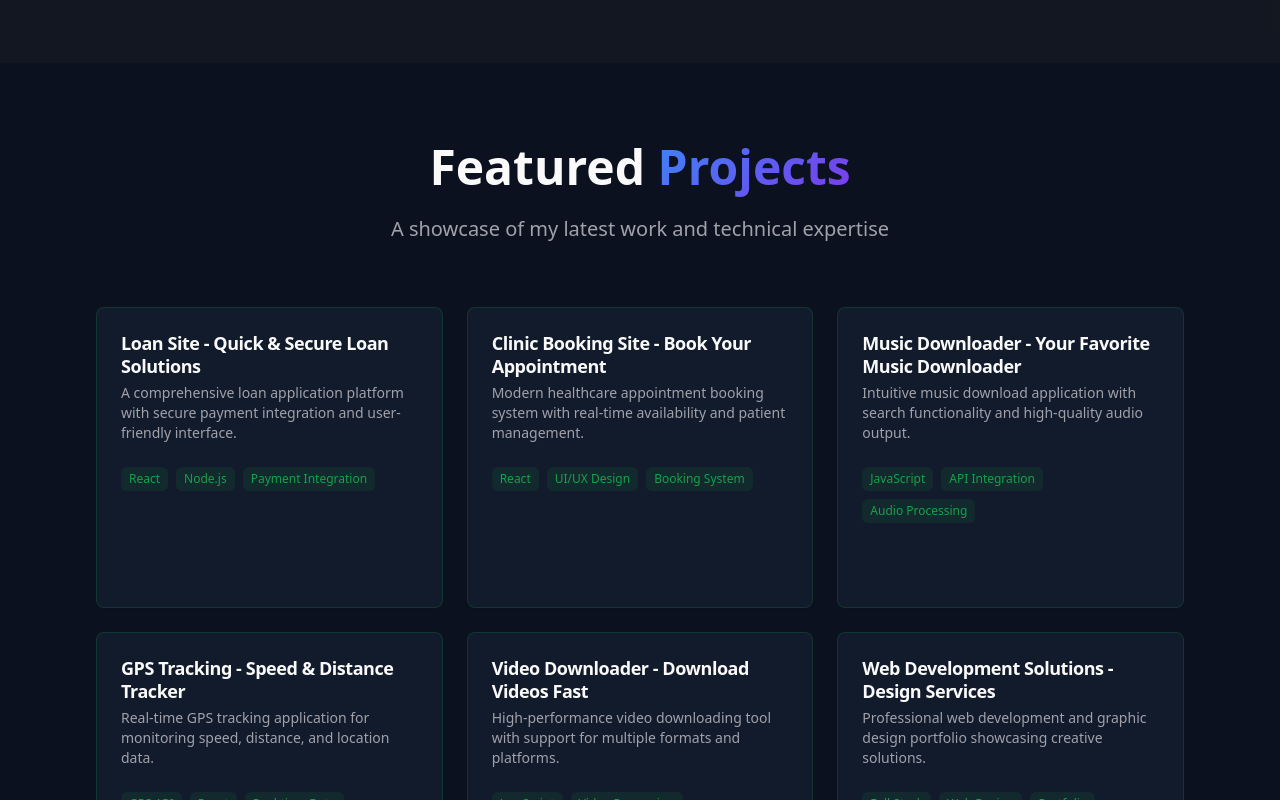
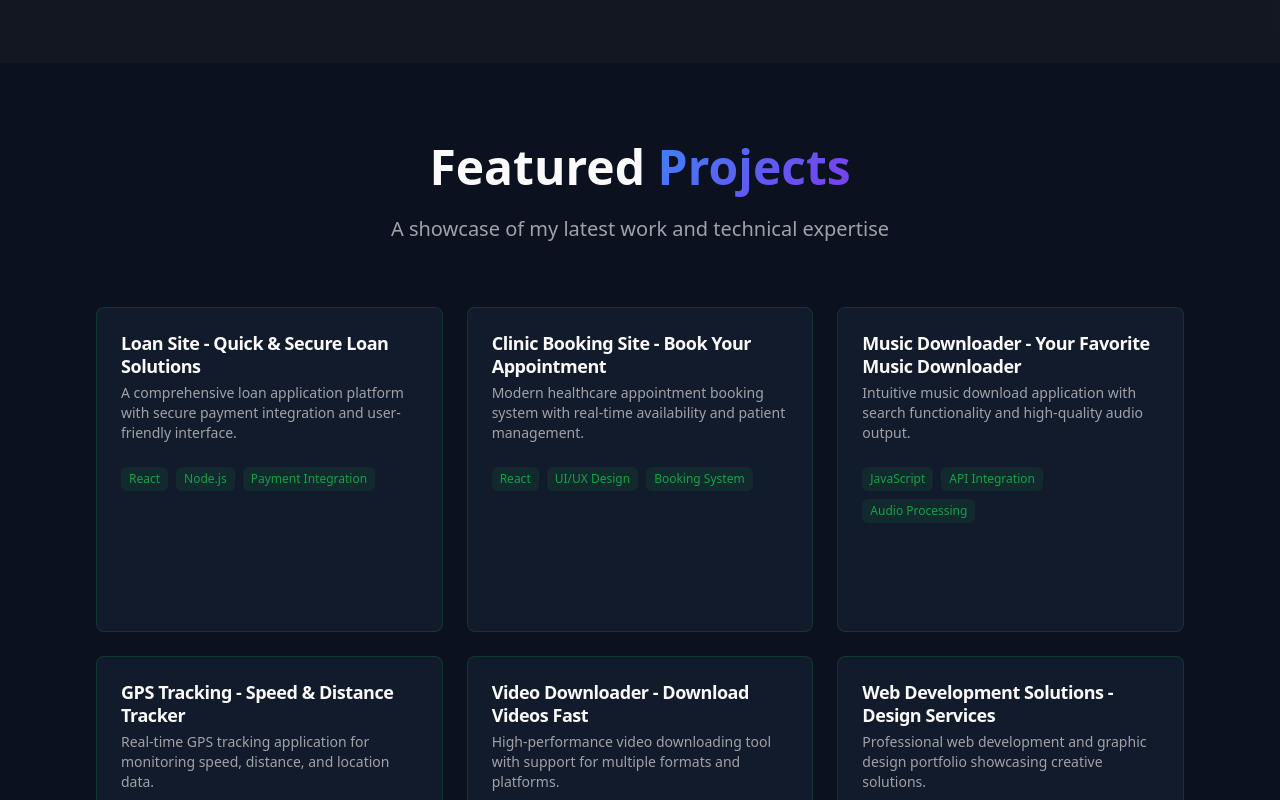
Before and after one commit to Ericmusyoka2020/eric-stackcrafts-folio, a React (Vite) app: page / in a window 1280 px wide. Shown: the part 2000-2800 px from the top of the page. Built offline with nearby package versions, Linux system fonts and the light colour scheme.

Commit message:
Update project layout

```diff
--- a/src/components/Projects.tsx
+++ b/src/components/Projects.tsx
@@ -72,7 +72,7 @@ const Projects = () => {
                   {project.description}
                 </CardDescription>
               </CardHeader>
-              <CardContent className="flex flex-col h-full">
+              <CardContent className="flex flex-col justify-between h-full">
                 <div className="flex flex-wrap gap-2 mb-6">
                   {project.tech.map((tech, techIndex) => (
                     <span
@@ -83,7 +83,8 @@ const Projects = () => {
                     </span>
                   ))}
                 </div>
-                <div className="mt-auto">
+              </CardContent>
+              <div className="p-6 pt-0 mt-auto">
                 <Link to={`/project/${project.id}`}>
                   <Button
                     variant="outline"
@@ -95,7 +96,6 @@ const Projects = () => {
                   </Button>
                 </Link>
               </div>
-              </CardContent>
             </Card>
           ))}
         </div>
```
Lines whose indentation alone changed are shown as unchanged.
